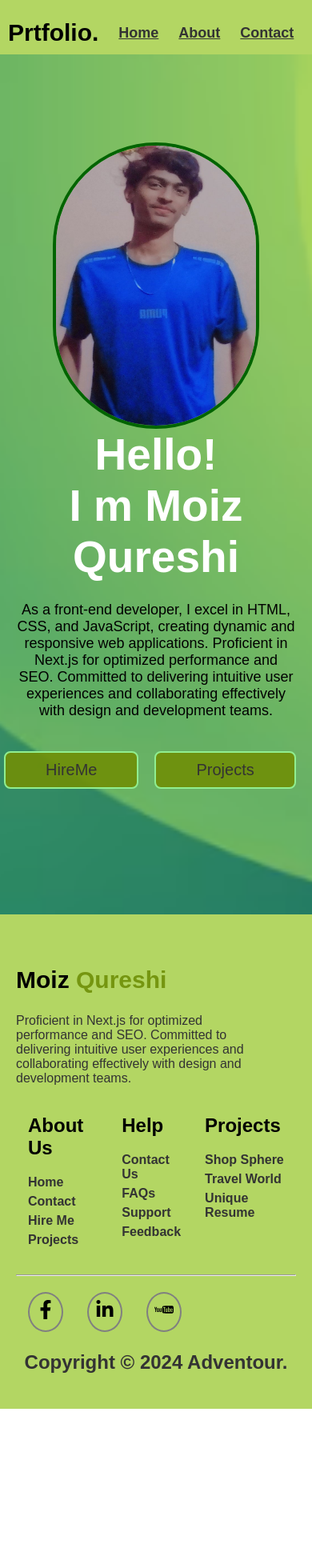
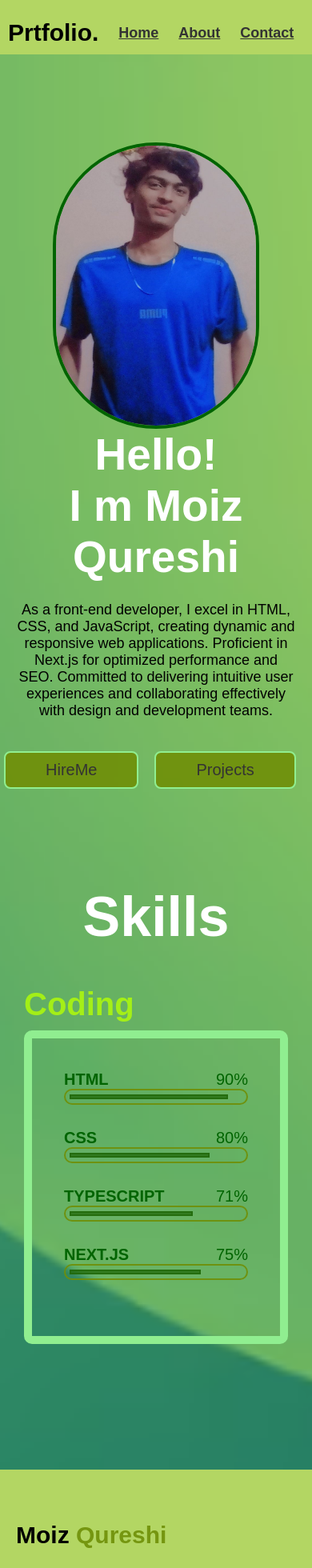
Before and after one commit to MoizQureshi1/css-presonal-portfolio, a Next.js app: page / in a window 390 px wide. Shown: the top 1960 px of the page at 80% size. Before the commit the page ends 1761 px from the top, so only its background shows below. Built offline with nearby package versions, Linux system fonts and the light colour scheme.

Commit message:
commint
change

```diff
--- a/src/app/about/globals.css
+++ b/src/app/about/globals.css
@@ -17,11 +17,11 @@
     justify-items: center;
 }
 .about-sect .about-col-1 h2{
-    margin-left: 30px;
     color: white;
     font-weight: 800;
     font-size: 35px;
     text-align: center;
+    margin-right: 30px;
 }
 .about-sect .about-col-1 h2 .span{
     color: #b4ff04cc;
@@ -53,8 +53,6 @@
   background-color: #6f8f08e8;
   color: #333;
   border: 2px solid lightgreen;
-  margin-right: 10px;
-  margin-left: 60px;
   text-decoration: none;
   border-radius: 8px;
   padding: 10px 50px;
--- a/src/app/about/page.tsx
+++ b/src/app/about/page.tsx
@@ -1,7 +1,6 @@
 import Image from "next/image";
 import "../about/globals.css"
 import moizabout from "../../../public/moizabout.jpg"
-import Skill from "../component/skill";
 
 export default function Aboutpage (){
     return(
@@ -19,7 +18,6 @@ export default function Aboutpage (){
                 </div>
                 </div>
             </div>
-            <Skill/>
         </main>
     )
 }
--- a/src/app/globals.css
+++ b/src/app/globals.css
@@ -59,9 +59,9 @@ body{
 .hero{
   display: flex;
   padding-top: 110px;
-  padding-bottom: 157px;
-  margin-left: 40px;
-  margin-right: 40px;
+  padding-bottom: 20px;
+  margin-left: 70px;
+  margin-right: 70px;
 }
 .hero .image{
   border: 4px solid darkgreen;
@@ -105,11 +105,15 @@ body{
 
 /* ######################################## SKILLS ######################################### */
 
+.skills .main-skills{
+  padding-bottom: 157px;
+}
+
 .skills .main-skills h1{
   color: #fff;
   text-align: center;
   margin-top: 100px;
-  font-size: 50px;
+  font-size: 70px;
 }
 .skills .main-skills h2{
   color:  #b4ff04cc;
@@ -120,7 +124,7 @@ body{
   font-size: 40px;
 }
 .skills .main-skills .persent{
-  border: 2px solid lightgreen;
+  border: 14px solid lightgreen;
   border-radius: 10px;
   margin-left: 100px;
   margin-right: 100px;
@@ -301,13 +305,11 @@ body{
     margin-left: 30px;
   }
   .skills .main-skills .persent{
-    border: 2px solid lightgreen;
+    border: 10px solid lightgreen;
     border-radius: 10px;
     margin-left: 30px;
     margin-right: 30px;
-    padding: 30px;
-    padding-left: 0px;
-    padding-right: 0px;
+    padding: 40px;
   }
   .footer-social {
     margin-left: 0px;
--- a/src/app/page.tsx
+++ b/src/app/page.tsx
@@ -1,5 +1,6 @@
 import Image from "next/image";
 import moiz from "../../public/moiz.jpg"
+import Skill from "./component/skill";
 
 export default function Hero (){
 
@@ -16,6 +17,7 @@ export default function Hero (){
           </div>
         </div>
       </div>
+      <Skill/>
     </main>
   )
 }
```
